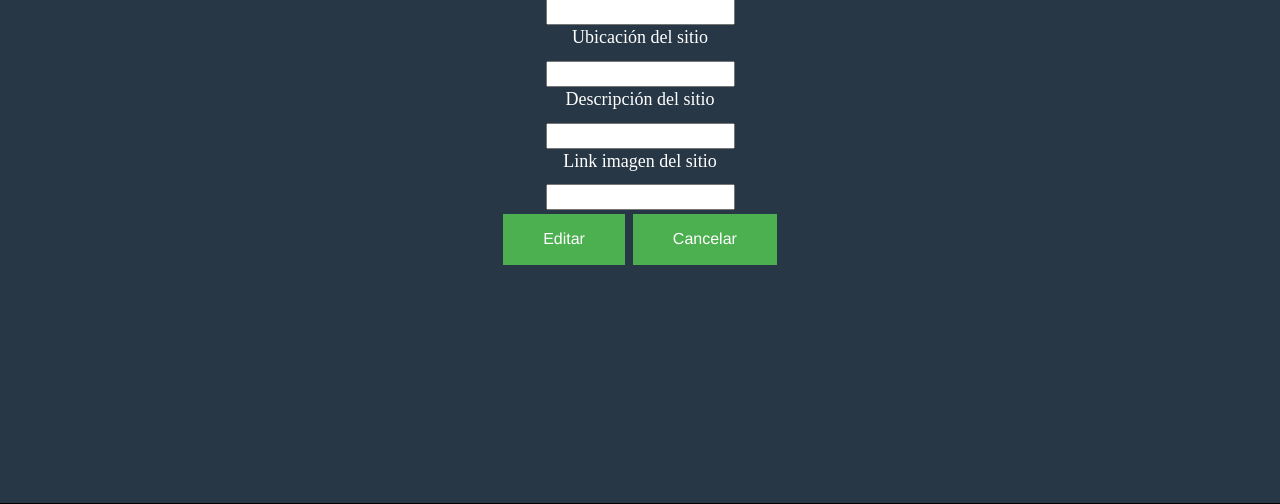
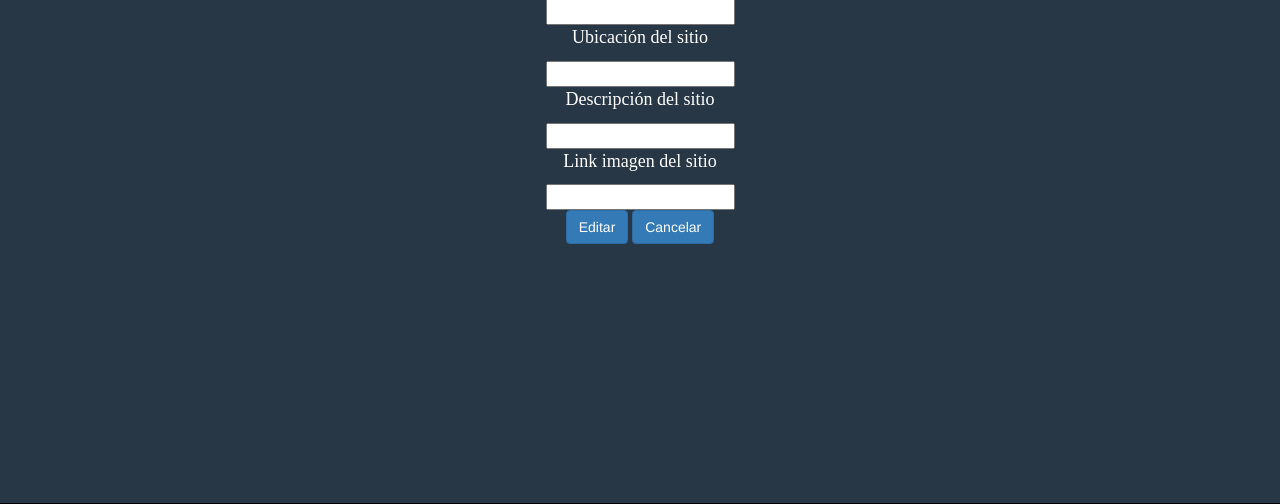
Before and after one commit to Alfonsinius/TuDestinoSo-adoWeb, a PHP site: page /proyectoExpertos/EditTouristSites.php in a window 1280 px wide. Shown: the part 177-681 px from the top of the page. Run offline with PHP 8.4, Linux system fonts and the light colour scheme; some libraries are stand-ins or nearby versions.

Commit message:
Update EditTouristSites.php

```diff
--- a/View/EditTouristSites.php
+++ b/View/EditTouristSites.php
@@ -110,8 +110,10 @@ and open the template in the editor.
     <br>
     <br>
     <div class="col-md-14 col-xs-14 col-sm-14" style="text-align: center">
-        <button class="button button3">Editar</button>
-        <button class="button button3">Cancelar</button>
+       <a class="btn btn-primary" href="http://localhost:81/proyectoExpertos/TuDestinoWeb/View/ManageTouristSites.php" role="button">Editar</a>
+
+       <a class="btn btn-primary" href="http://localhost:81/proyectoExpertos/TuDestinoWeb/View/ManageTouristSites.php" role="button">Cancelar</a>
+
     </div>
 
 
```
